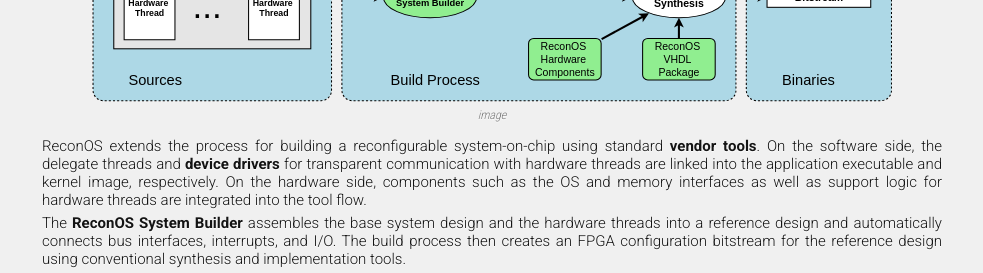
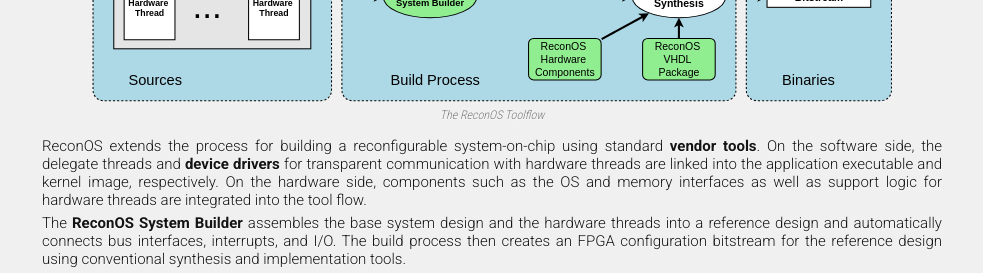
Before and after one commit to ReconOS/reconos.github.io, a Jekyll site: the page built from documentation/toolflow/index.md, in a window 1280 px wide. Shown: the part 534-807 px from the top of the page, without its empty margins (148-1131 px from the left). Built offline with Jekyll 4.4.1, drawn with Linux system fonts in a browser that asks for light colours; Markdown is read by kramdown in place of the engine named in the settings.

Commit message:
Corrected alt text of images in Architecture and ToolFlow

```diff
--- a/documentation/toolflow/index.md
+++ b/documentation/toolflow/index.md
@@ -7,7 +7,7 @@ layout: page
 "The required sources comprise the software threads, the hardware threads and the specification of the ReconOS hardware architecture.
 We code software threads in **C** and hardware threads in **VHDL**, using the ReconOS-provided VHDL libraries for OS communication and memory access.
 
-![image]({{ site.url }}/assets/images/toolflow.svg)
+![The ReconOS Toolflow]({{ site.url }}/assets/images/toolflow.svg)
 
 ReconOS extends the process for building a reconfigurable system-on-chip using standard **vendor tools**. On the software side, the delegate threads and **device drivers** for transparent communication with hardware threads are linked into the application executable and kernel image, respectively. On the hardware side, components such as the OS and memory interfaces as well as support logic for hardware threads are integrated into the tool flow.
 
```
Also changed, not shown: documentation/architecture/index.md (+1 -1 lines).
